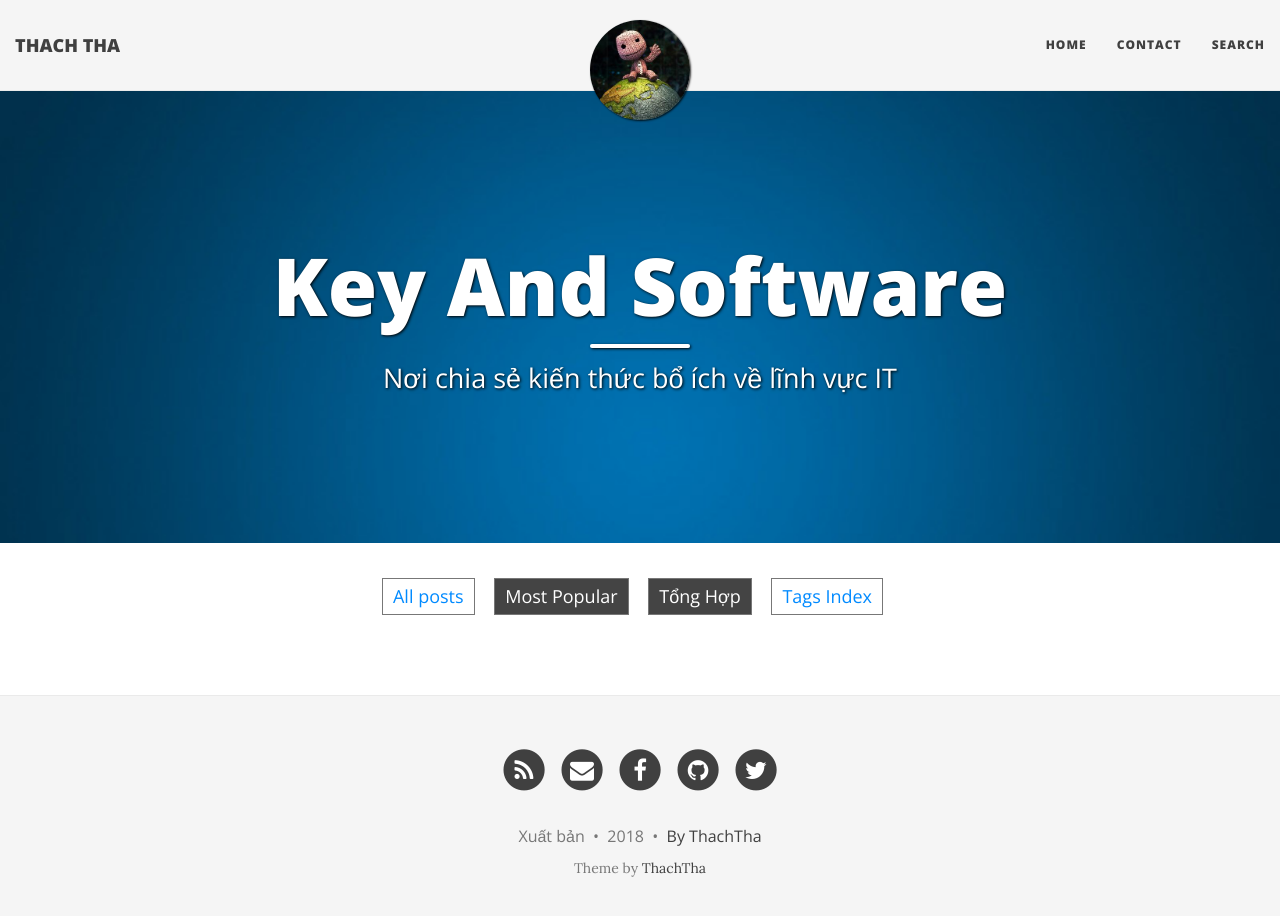
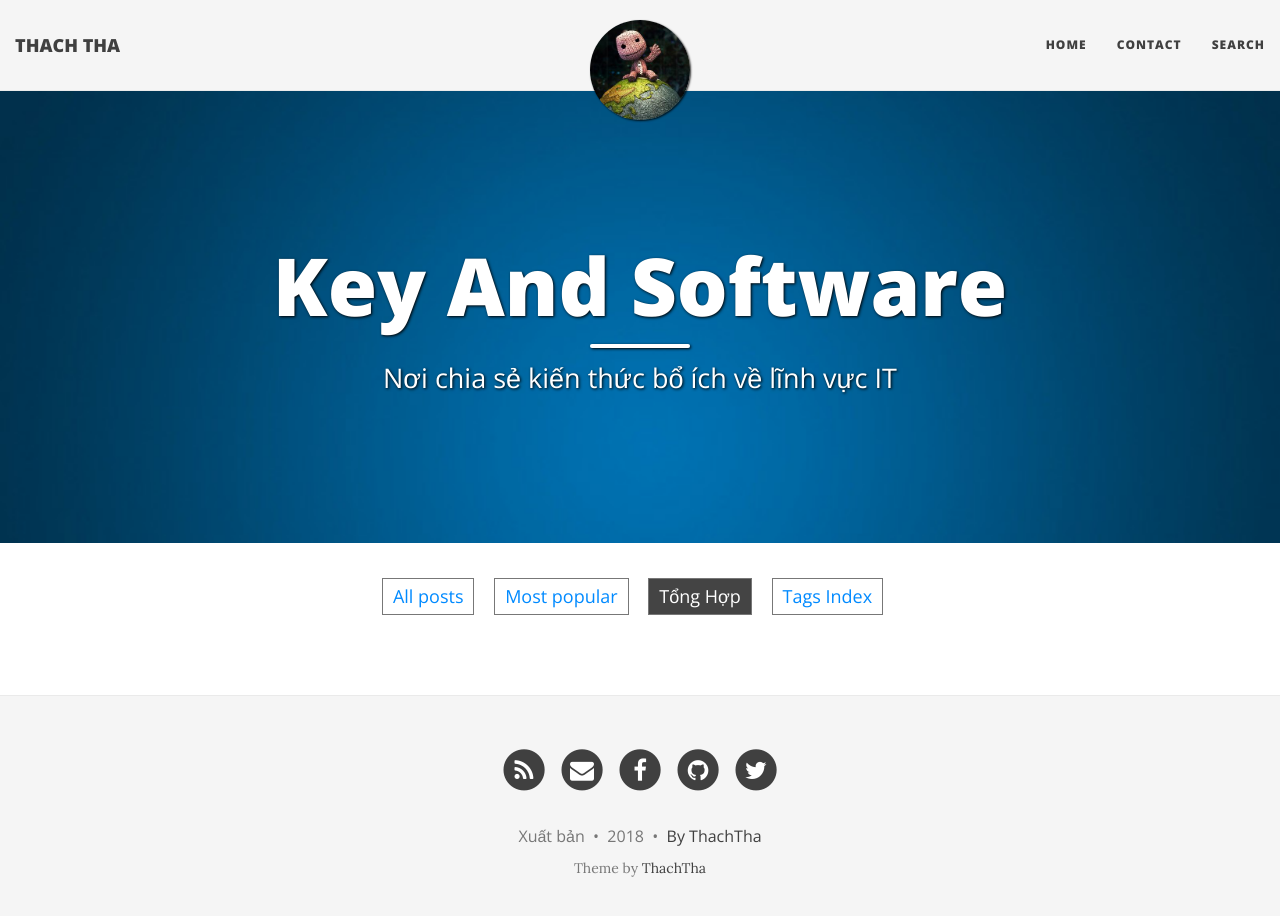
Before and after one commit to tha2712/tha2712.github.io, a Jekyll site: the page built from tonghop.md, in a window 1280 px wide and 929 px high. Shown: the top 916 px of the window. Built offline with Jekyll 4.4.1, drawn with Linux system fonts in a browser that asks for light colours; nearby versions of some CDN libraries.

Commit message:
Update tonghop.md

```diff
--- a/tonghop.md
+++ b/tonghop.md
@@ -9,7 +9,7 @@ css: "/css/index.css"
 
 <div class="list-filters">
   <a href="/" class="list-filter">All posts</a>
-  <span class="list-filter filter-selected">Most Popular</span>
+  <a href="/popular" class="list-filter">Most popular</a>
   <span class="list-filter filter-selected">Tổng Hợp</span>
   <a href="/tags" class="list-filter">Tags Index</a>
 </div>
```
